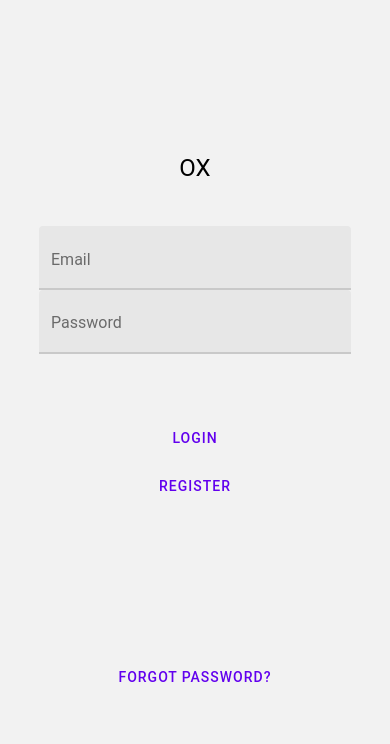
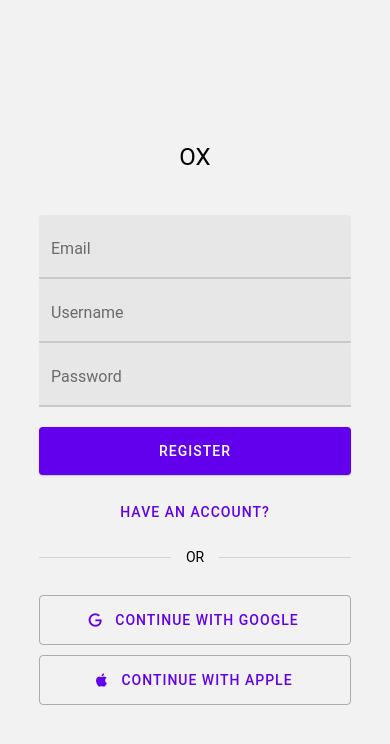
Before and after one commit to kckang1103/image-sound-encoder, a React Native app: screen /Register in a window 390 px wide. Shown: the top 744 px of the page. Built offline with nearby package versions, Linux system fonts and the light colour scheme; no server answers.

Commit message:
restructured register and added google auth for web

```diff
--- a/App.js
+++ b/App.js
@@ -6,6 +6,7 @@ import { Provider as PaperProvider } from 'react-native-paper';
 import LoginScreen from './screens/Login'
 import Navigation from './components/Navigation'
 import ForgotPassword from './screens/ForgotPassword';
+import Register from './screens/Register';
 
 const Stack = createNativeStackNavigator();
 const Tab = createBottomTabNavigator();
@@ -16,6 +17,7 @@ export default function App() {
       <NavigationContainer>
         <Stack.Navigator initialRouteName="Login" >
           <Stack.Screen options={{ headerShown: false }} name="Login" component={LoginScreen} />
+          <Stack.Screen options={{ headerShown: false }} name="Register" component={Register} />
           <Stack.Screen options={{ headerShown: false }} name="ForgotPassword" component={ForgotPassword} />
           <Stack.Screen options={{ headerShown: false }} name="Navigation" component={Navigation} />
         </Stack.Navigator>
--- a/firebase.js
+++ b/firebase.js
@@ -1,6 +1,8 @@
 // Import the functions you need from the SDKs you need
 import { initializeApp } from "firebase/app";
-import { getAuth } from "firebase/auth";
+import { getAuth, onAuthStateChanged, updateProfile, signInWithPopup } from "firebase/auth";
+import { getStorage, getDownloadURL, ref} from "firebase/storage";
+
 // TODO: Add SDKs for Firebase products that you want to use
 // https://firebase.google.com/docs/web/setup#available-libraries
 
@@ -19,5 +21,18 @@ const firebaseConfig = {
 // Initialize Firebase
 const app = initializeApp(firebaseConfig);
 const auth = getAuth();
+const storage = getStorage();
 
-export { auth }
+// onAuthStateChanged(auth, (user) => {
+//   if (user) {
+//     console.log('auth state changed');
+//     const pictureRef = ref(storage, 'users/' + user.uid + '/profilePicture');
+//     getDownloadURL(pictureRef).then((url) => {
+//       updateProfile(auth.currentUser, { photoURL: url }).then(()=> {
+//         console.log('updating photoURL when logging in', url);
+//       })
+//     })
+//   }
+// })
+
+export { auth, storage }
--- a/screens/ForgotPassword.js
+++ b/screens/ForgotPassword.js
@@ -79,7 +79,7 @@ const styles = StyleSheet.create({
   backButton: {
     position: "absolute",
     margin: 5,
-    left: 15,
+    left: 5,
     top: 25
   },
   button: {
--- a/screens/Login.js
+++ b/screens/Login.js
@@ -5,10 +5,9 @@ import {
   StyleSheet,
   View,
 } from "react-native";
-import { Button, Headline, TextInput } from 'react-native-paper';
+import { Button, Divider, Headline, TextInput } from 'react-native-paper';
 import { auth } from "../firebase";
 import {
-  createUserWithEmailAndPassword,
   signInWithEmailAndPassword,
 } from "firebase/auth";
 
@@ -29,12 +28,7 @@ const Login = () => {
   }, [])
 
   const handleRegister = () => {
-    createUserWithEmailAndPassword(auth, email, password)
-      .then((userCredentials) => {
-        const user = userCredentials.user;
-        console.log("Registered in with", user.email);
-      })
-      .catch((error) => alert(error.message));
+    navigation.replace("Register")
   };
 
   const handleLogin = () => {
@@ -65,16 +59,15 @@ const Login = () => {
           onChangeText={(text) => setPassword(text)}
           secureTextEntry
         />
-      </View>
-      <View style={styles.buttonContainer}>
-        <Button onPress={handleLogin} style={styles.button}>
+        <Button onPress={handleLogin} mode="contained" style={styles.button}>
           Login
         </Button>
-        <Button onPress={handleRegister} style={styles.button}>
-          Register
+        <Button onPress={handleForgotPassword}>
+          Forgot password?
         </Button>
-        <Button onPress={handleForgotPassword} style={styles.forgotPasswordButton}>
-          Forgot password?
+        <Divider style={styles.divider} />
+        <Button onPress={handleRegister} mode="outlined" style={styles.button}>
+          Create new account
         </Button>
       </View>
     </KeyboardAvoidingView>
@@ -100,15 +93,21 @@ const styles = StyleSheet.create({
     width: "60%",
     justifyContent: "center",
     alignItems: "center",
-    marginTop: 60,
+    marginTop: 40,
   },
   button: {
     //backgroundColor: "#0782F9",
+    marginVertical: 20,
     width: "100%",
     padding: 7,
     alignItems: "center",
   },
+  divider: {
+    marginVertical: 20,
+    borderColor: "black",
+    height: 1,
+  },
   forgotPasswordButton: {
-    marginTop: 150,
+    //marginTop: 15,
   }
 });
--- a/screens/Profile.js
+++ b/screens/Profile.js
@@ -3,28 +3,30 @@ import React, { useEffect, useState } from 'react'
 import { StyleSheet, View, TouchableOpacity } from 'react-native'
 import { Avatar, Button, Headline } from 'react-native-paper';
 import * as ImagePicker from 'expo-image-picker';
-import { getStorage, getDownloadURL, ref, uploadBytes } from "firebase/storage";
+import { getDownloadURL, ref, uploadBytes } from "firebase/storage";
+import { updateProfile } from "firebase/auth";
 
-import { auth } from '../firebase'
-
-const storage = getStorage();
+import { auth, storage } from '../firebase'
 
 const Profile = () => {
   const [profilePicture, setProfilePicture] = useState(null);
 
-  //const defaultProfilePicture = require('../assets/inzik.jpeg');
   const defaultProfilePicture = "../assets/inzik.jpeg";
   const [currentProfilePicture, setCurrentProfilePicture] = useState(defaultProfilePicture);
 
   useEffect(() => {
-    const pictureRef = ref(storage, auth.currentUser.uid);
+    const pictureRef = ref(storage, 'users/' + auth.currentUser.uid + '/profilePicture');
     getDownloadURL(pictureRef)
       .then((url) => {
-        console.log("trying to get url from firebase storage", url);
         console.log("trying to console log current profile picture", currentProfilePicture);
         setCurrentProfilePicture(url);
+        updateProfile(auth.currentUser, { photoURL: url }).then(()=> {
+          console.log('updateing photoURL 1', url);
+        })
       })
       .catch((error) => {
+        console.log(error.message);
+        //setCurrentProfilePicture(defaultProfilePicture);
         switch (error.code) {
           case 'storage/object-not-found':
             // File doesn't exist
@@ -40,18 +42,9 @@ const Profile = () => {
             break;
         }
       });
-  }, [profilePicture])
+  }, [profilePicture, auth.currentUser])
 
-  function dataURLtoFile(dataurl, filename) {
-    var arr = dataurl.split(','), mime = arr[0].match(/:(.*?);/)[1],
-      bstr = atob(arr[1]), n = bstr.length, u8arr = new Uint8Array(n);
-    while (n--) {
-      u8arr[n] = bstr.charCodeAt(n);
-    }
-    return new File([u8arr], filename, { type: mime });
-  }
-
-  const editPicture = async () => {
+  const openPickerAndUpload = async () => {
     console.log("trying to edit picture")
     let result = await ImagePicker.launchImageLibraryAsync({
       mediaTypes: ImagePicker.MediaTypeOptions.All,
@@ -65,12 +58,14 @@ const Profile = () => {
       const blob = await response.blob();
 
       setCurrentProfilePicture(result.uri);
-      console.log("hello hello");
+      // updateProfile(auth.currentUser, { photoURL: result.uri }).then(() => {
+      //   console.log("updating photo url 2");
+      // })
 
-      const storageRef = ref(storage, auth.currentUser.uid);
+      const storageRef = ref(storage, 'users/' + auth.currentUser.uid + '/profilePicture');
 
-      uploadBytes(storageRef, blob).then((snapshot) => {
-        console.log('Upload profile image');
+      uploadBytes(storageRef, blob).then(() => {
+        console.log('Uploaded profile image successfully');
       }).then(() => {
         if (!result.cancelled) {
           setProfilePicture(result.uri);
@@ -93,7 +88,7 @@ const Profile = () => {
     <View style={styles.container}>
       <View style={styles.avatarContainer}>
         <Avatar.Image size={200} source={{ uri: currentProfilePicture }} />
-        <TouchableOpacity style={styles.edit} onPress={editPicture}>
+        <TouchableOpacity style={styles.edit} onPress={openPickerAndUpload}>
           <Avatar.Icon size={30} icon="image-edit" />
         </TouchableOpacity>
       </View>
--- /dev/null
+++ b/screens/Register.js
@@ -0,0 +1,160 @@
+import React, { useEffect, useState } from "react";
+import { useNavigation } from "@react-navigation/core";
+import {
+  KeyboardAvoidingView,
+  StyleSheet,
+  View,
+} from "react-native";
+import { Button, Headline, Text, TextInput } from 'react-native-paper';
+import { auth } from "../firebase";
+import {
+  createUserWithEmailAndPassword,
+  GoogleAuthProvider,
+  signInWithPopup,
+  signInWithRedirect,
+  updateProfile
+} from "firebase/auth";
+
+const googleAuthProvider = new GoogleAuthProvider();
+//googleAuthProvider.addScope('https://www.googleapis.com/auth/contacts.readonly');
+
+const Register = () => {
+  const [email, setEmail] = useState("");
+  const [username, setUsername] = useState("");
+  const [password, setPassword] = useState("");
+
+  const navigation = useNavigation();
+
+  useEffect(() => {
+    const unsubscribe = auth.onAuthStateChanged(user => {
+      console.log("user", user);
+      if (user) {
+        navigation.replace("Navigation")
+      }
+    })
+
+    return unsubscribe
+  }, [])
+
+  const handleLogin = () => {
+    navigation.replace("Login");
+  }
+
+  const handleRegister = () => {
+    createUserWithEmailAndPassword(auth, email, password)
+      .then((userCredentials) => {
+        const user = userCredentials.user;
+        updateProfile(user, { displayName: username }).then(() => {
+          console.log('updating username', username);
+        })
+        console.log("Registered in with", user.email);
+      })
+      .catch((error) => alert(error.message));
+  };
+
+  const handleGoogle = () => {
+    console.log(auth)
+    signInWithPopup(auth, googleAuthProvider)
+      .then((result) => {
+        // This gives you a Google Access Token. You can use it to access the Google API.
+        const credential = GoogleAuthProvider.credentialFromResult(result);
+        const token = credential.accessToken;
+        // The signed-in user info.
+        const user = result.user;
+      }).catch((error) => {
+        // Handle Errors here.
+        const errorCode = error.code;
+        const errorMessage = error.message;
+        // The email of the user's account used.
+        const email = error.email;
+        // The AuthCredential type that was used.
+        const credential = GoogleAuthProvider.credentialFromError(error);
+      });
+      //signInWithRedirect(auth, googleAuthProvider);
+
+  }
+
+  return (
+    <KeyboardAvoidingView style={styles.container} behavior="padding">
+      <Headline style={styles.headline}>OX</Headline>
+      <View style={styles.inputContainer}>
+        <TextInput
+          label="Email"
+          value={email}
+          onChangeText={text => setEmail(text)}
+        />
+        <TextInput
+          label="Username"
+          value={username}
+          onChangeText={text => setUsername(text)}
+        />
+        <TextInput
+          label="Password"
+          value={password}
+          onChangeText={text => setPassword(text)}
+          secureTextEntry
+        />
+        <Button onPress={handleRegister} mode="contained" style={styles.button}>
+          Register
+        </Button>
+        <Button onPress={handleLogin}>
+          Have an account?
+        </Button>
+        <View style={styles.dividerContainer}>
+          <View style={styles.divider} />
+          <Text style={styles.dividerText}>OR</Text>
+          <View style={styles.divider} />
+        </View>
+        <Button onPress={handleGoogle} icon="google" mode="outlined" style={styles.buttonAlt}>
+          Continue with Google
+        </Button>
+        <Button icon="apple" mode="outlined" style={styles.buttonAlt}>
+          Continue with Apple
+        </Button>
+      </View>
+    </KeyboardAvoidingView>
+  );
+};
+
+export default Register;
+
+const styles = StyleSheet.create({
+  headline: {
+    color: 'black'
+  },
+  container: {
+    flex: 1,
+    justifyContent: "center",
+    alignItems: "center",
+  },
+  inputContainer: {
+    width: "80%",
+    marginTop: 40,
+  },
+  button: {
+    marginVertical: 20,
+    width: "100%",
+    padding: 7,
+    alignItems: "center",
+  },
+  buttonAlt: {
+    marginTop: 10,
+    width: "100%",
+    padding: 7,
+    alignItems: "center"
+  },
+  divider: {
+    backgroundColor: '#d3d3d3',
+    height: 1,
+    flex: 1,
+    alignSelf: 'center'
+  },
+  dividerContainer: {
+    marginVertical: 20,
+    flexDirection: 'row'
+  },
+  dividerText: {
+    alignSelf: 'center',
+    paddingHorizontal: 15
+  }
+});
--- a/screens/Upload.js
+++ b/screens/Upload.js
@@ -1,6 +1,7 @@
 import React from 'react'
 import { StyleSheet, View } from 'react-native'
 import { Headline } from 'react-native-paper';
+
 
 const Upload = () => {
   return (
```
